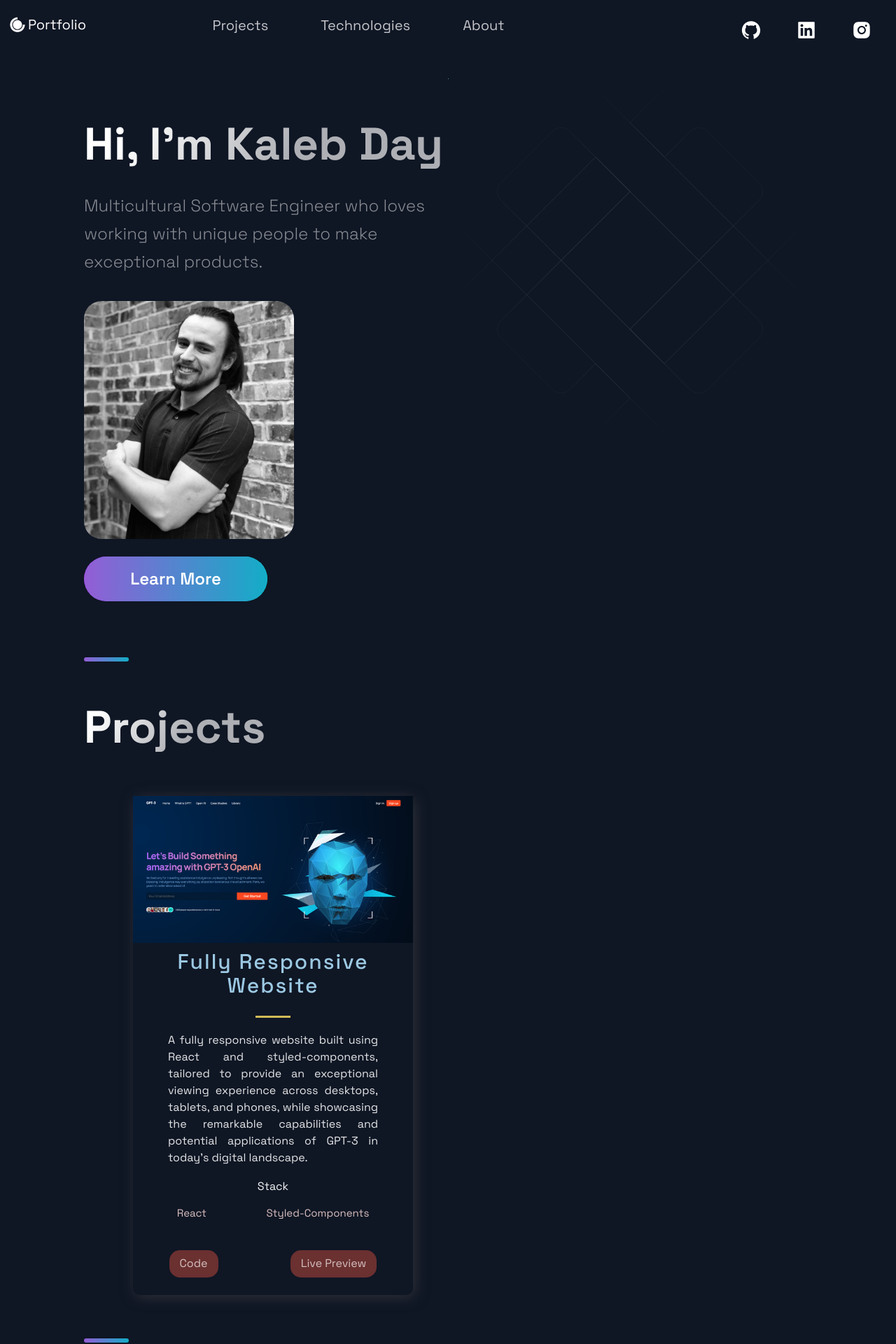
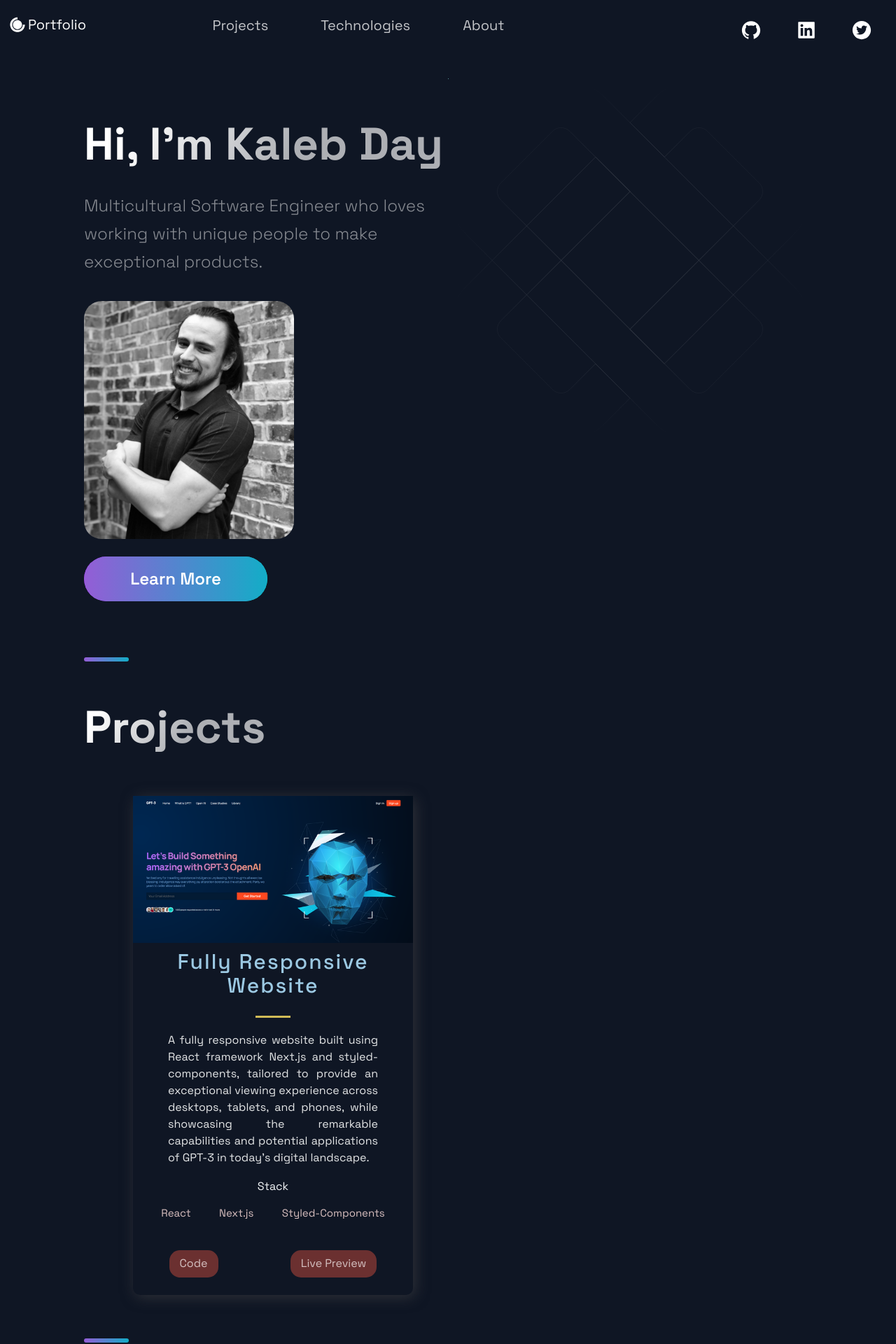
Before and after one commit to YugenFox/portfolio_website, a Next.js app: page / in a window 1280 px wide. Shown: the top 1920 px of the page at 70% size. Built offline with nearby package versions, Linux system fonts and the light colour scheme.

Commit message:
Update IG Nav item to Twitter, update Technologies text

```diff
--- a/src/components/Header/Header.js
+++ b/src/components/Header/Header.js
@@ -1,6 +1,6 @@
 import Link from "next/link";
 import React from "react";
-import { AiFillGithub, AiFillInstagram, AiFillLinkedin } from "react-icons/ai";
+import { AiFillGithub, AiFillTwitterCircle, AiFillLinkedin } from "react-icons/ai";
 import { DiCssdeck } from "react-icons/di";
 
 import {
@@ -46,8 +46,8 @@ const Header = () => (
       <SocialIcons href="https://www.linkedin.com/in/kalebsday/">
         <AiFillLinkedin size="3rem" />
       </SocialIcons>
-      <SocialIcons href="https://instagram.com">
-        <AiFillInstagram size="3rem" />
+      <SocialIcons href="https://twitter.com/KalebSDay">
+        <AiFillTwitterCircle size="3rem" />
       </SocialIcons>
     </Div3>
   </Container>
--- a/src/components/Technologies/Technologies.js
+++ b/src/components/Technologies/Technologies.js
@@ -31,6 +31,7 @@ const Technologies = () => (
           <ListParagraph>
             Experience with <br />
             React.js <br />
+            Next.js <br />
             TailwindCSS & DaisyUI <br />
             MaterialUI
           </ListParagraph>
@@ -55,7 +56,7 @@ const Technologies = () => (
           <ListParagraph>
             Experience with <br />
             Tools like Figma<br />
-            SAP Fiori<br />
+            SAP Fiori design<br />
             Visio flowcharts
           </ListParagraph>
         </ListContainer>
--- a/src/constants/constants.js
+++ b/src/constants/constants.js
@@ -1,9 +1,9 @@
 export const projects = [
   {
     title: 'Fully Responsive Website',
-    description: `A fully responsive website built using React and styled-components, tailored to provide an exceptional viewing experience across desktops, tablets, and phones, while showcasing the remarkable capabilities and potential applications of GPT-3 in today's digital landscape.`,
+    description: `A fully responsive website built using React framework Next.js and styled-components, tailored to provide an exceptional viewing experience across desktops, tablets, and phones, while showcasing the remarkable capabilities and potential applications of GPT-3 in today's digital landscape.`,
       image: '/images/gpt3-project.png',
-      tags: ['React', 'Styled-Components'],
+      tags: ['React', 'Next.js', 'Styled-Components'],
     source: 'https://google.com',
     visit: 'https://google.com',
     id: 0,
```
